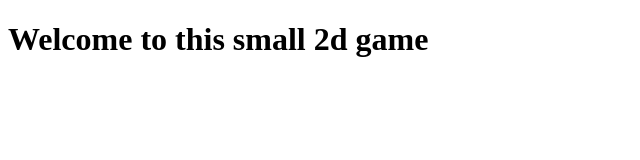
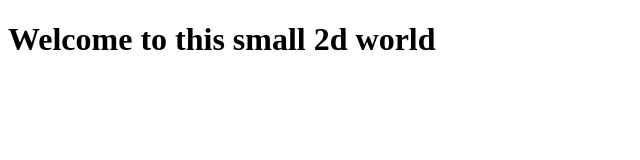
Before and after one commit to MichaelStelzmueller/ITP_GitUebung_BinWin, a plain HTML site: page index.html in a window 1280 px wide. Shown: the full height of the page, 0-640 px from the left. Drawn offline with Linux system fonts and the light colour scheme.

Commit message:
index changed

```diff
--- a/index.html
+++ b/index.html
@@ -6,6 +6,6 @@
     <title>Document</title>
 </head>
 <body>
-    <h1>Welcome to this small 2d game</h1>
+    <h1>Welcome to this small 2d world</h1>
 </body>
 </html>
```
